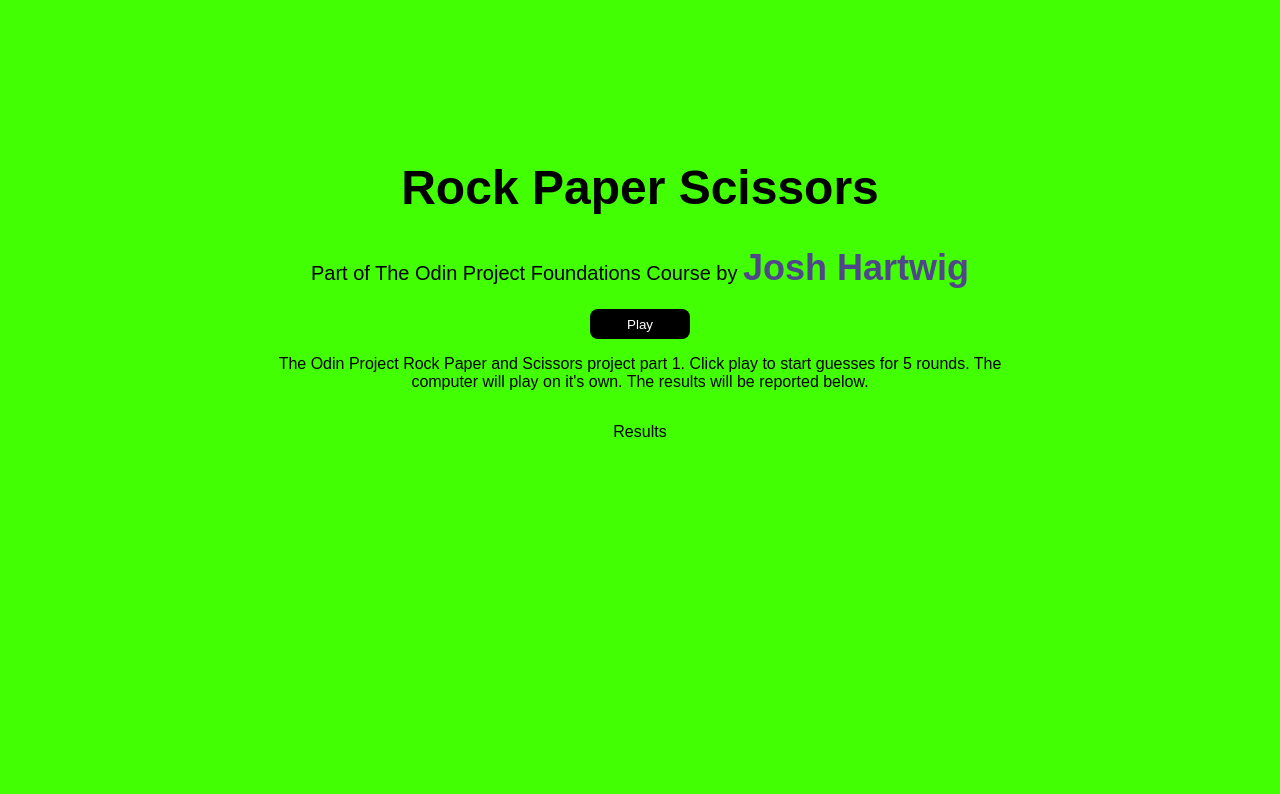
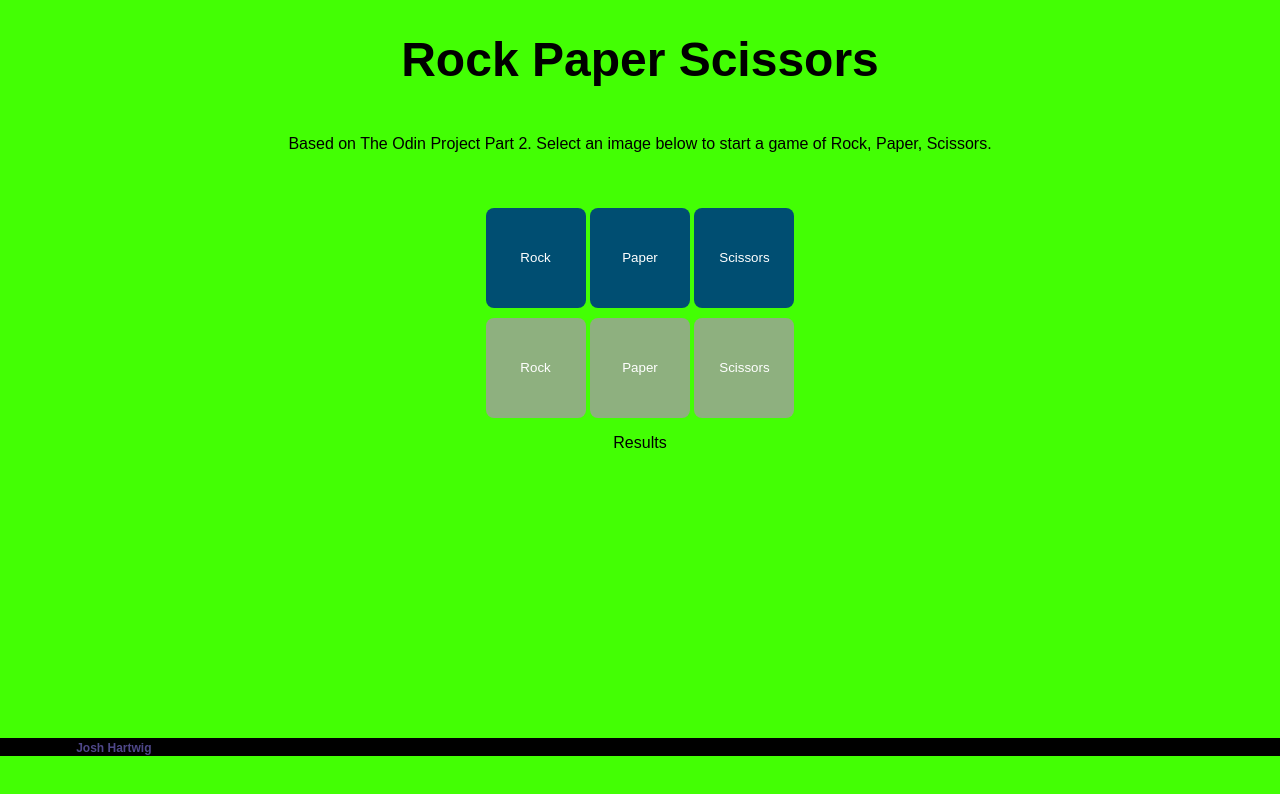
Before and after one commit to joshhartwig/top-rockpaperscissors, a plain HTML site: page index.html in a window 1280 px wide. Drawn offline with Linux system fonts and the light colour scheme; a web font is replaced by a local one.

Commit message:
updated stylingto match part two reqs

```diff
--- a/index.html
+++ b/index.html
@@ -15,26 +15,31 @@
     <div class="container">
         <div class="rps-heading">
             <h1 class="rps-title-header">Rock Paper Scissors</h1>
-            <p class="rps-title-subheader">Part of The Odin Project Foundations Course by
-                <span class="rps-title-signature">Josh Hartwig</span>
+        </div>
+
+        <div class="rps-body">
+            <p>Based on The Odin Project Part 2. Select an image below to start a game of Rock, Paper, Scissors.
             </p>
         </div>
 
-        <button class="rps-button" onclick="game()">Play</button>
+        <div class="rps-buttons-layout-player">
+            <button class="rps-buttons-player" id="player-rock">Rock</button>
+            <button class="rps-buttons-player" id="player-paper">Paper</button>
+            <button class="rps-buttons-player" id="player-scissors">Scissors</button>
+        </div>
 
-        <div class="rps-body">
-            <p>The Odin Project Rock Paper and Scissors project part 1. Click play to start guesses for 5 rounds. The computer will
-                play on it's own. The results will be reported below.
-            </p>
+        <div class="rps-buttons-layout-computer">
+            <button class="rps-buttons-computer" id="comp-rock">Rock</button>
+            <button class="rps-buttons-computer" id="comp-paper">Paper</button>
+            <button class="rps-buttons-computer" id="comp-scissors">Scissors</button>
         </div>
+
         <div class="rps-results">
             <p>Results</p>
         </div>
-        <div class="rps-results" id="results-list">
-
-        </div>
 
     </div>
+    <div class="rps-footer">Written by <span class="rps-title-signature">Josh Hartwig</span></div>
 </body>
 
 </html>
--- a/styles.css
+++ b/styles.css
@@ -1,5 +1,8 @@
 body {
     margin: 0;
+    display: flex;
+    flex-direction: column;
+    min-height: 100%;
     font-family: input-sans, sans-serif;
     font-weight: 400;
     font-style: normal;
@@ -12,7 +15,6 @@ ul {
 
 .container {
     display: flex;
-    margin-top: 10%;
     flex-direction: column;
     width: 30;
     padding-left: 20%;
@@ -20,8 +22,6 @@ ul {
     align-content: center;
     justify-content: center;
     text-align: center;
-    height: 80%;
-
 }
 
 .rps-title-header {
@@ -37,28 +37,43 @@ ul {
     color: black;
 }
 
+.rps-buttons-layout-player {
+    margin-top: 5%;
+    margin-bottom: 10px;
+}
+
+.rps-buttons-player {
+    border-radius: 8px;
+    width: 100px;
+    height: 100px;
+    margin: auto;
+    border: none;
+    background-color: #004E72;
+    color: white;
+}
+
+.rps-buttons-computer {
+    border-radius: 8px;
+    width: 100px;
+    height: 100px;
+    margin: auto;
+    border: none;
+    background-color: #8EB07F;
+    color: white;
+}
+
+.rps-results {
+    height: 40vh;
+}
+
+.rps-footer {
+    background-color: black;
+}
+
 .rps-title-signature {
     font-family: casey, sans-serif;
     font-weight: 700;
-    font-size: 36px;
+    font-size: 12px;
     font-style: normal;
     color: #4f4789;
 }
-
-.rps-button {
-    border-radius: 8px;
-    width: 100px;
-    height: 30px;
-    margin: auto;
-    border: none;
-    background-color: black;
-    color: white;
-    text-decoration: none;
-}
-
-.rps-body rps-results {
-    margin-top: 20px;
-    font-weight: lighter;
-    font-size: 14px;
-    color: black;
-}
```
Also changed, not shown: scripts.js (+8 -1 lines).
